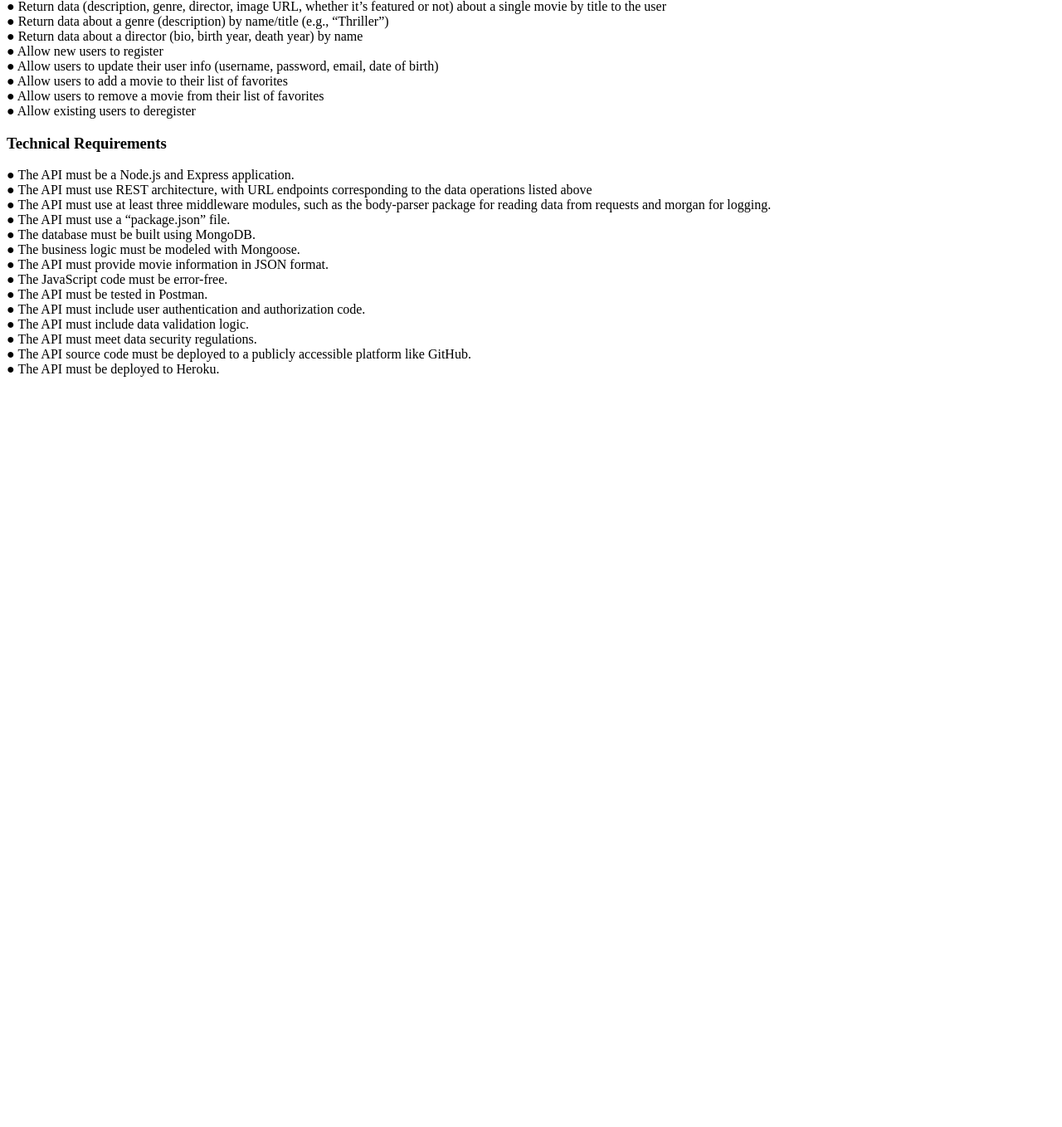
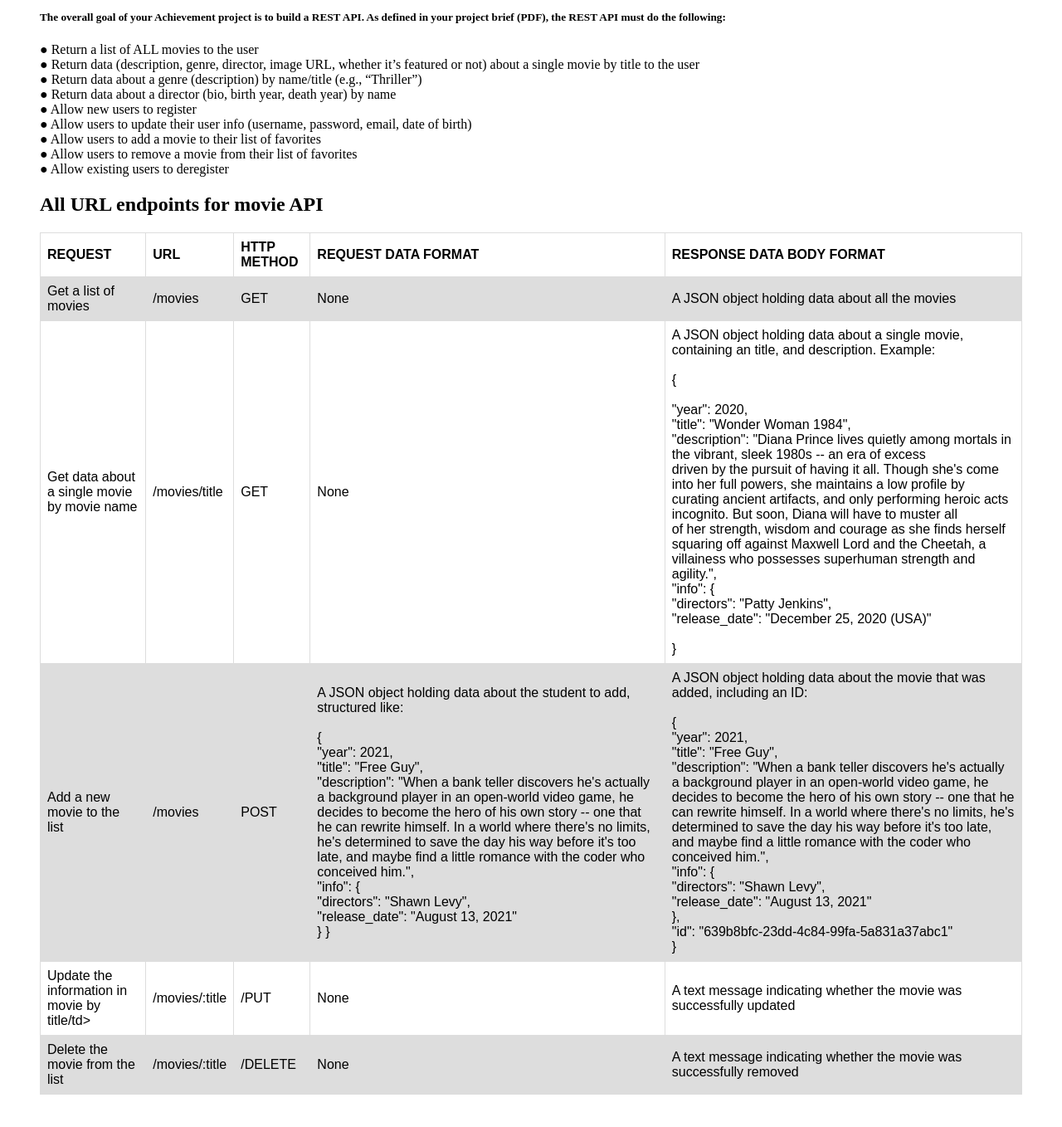
Before and after one commit to fieldnaphat/myFlix-App, a website: page movie_api/public/documentation.html in a window 1280 px wide. Shown: the part 222-1580 px from the top of the page at 83% size. Before the commit the page ends 800 px from the top, so only its background shows below. Drawn offline with Linux system fonts and the light colour scheme.

Commit message:
- Add documentation for each of your endpoints to your “documentation.html” file - Build method type (GET, POST, PUT, or DELETE) for manage movie data.

```diff
--- a/movie_api/package.json
+++ b/movie_api/package.json
@@ -12,6 +12,7 @@
     "body-parser": "^1.19.0",
     "express": "^4.17.1",
     "method-override": "^3.0.0",
-    "morgan": "^1.10.0"
+    "morgan": "^1.10.0",
+    "uuid": "^8.3.2"
   }
 }
--- a/movie_api/public/documentation.html
+++ b/movie_api/public/documentation.html
@@ -7,6 +7,30 @@
   <meta name="viewport" content="width=device-width, initial-scale=1.0" />
   <title>Documentation</title>
 </head>
+
+
+<style>
+
+  body {
+    margin: 3rem;
+  }
+  table {
+    font-family: arial, sans-serif;
+    border-collapse: collapse;
+    width: 100%;
+  }
+
+  td,
+  th {
+    border: 1px solid #dddddd;
+    text-align: left;
+    padding: 8px;
+  }
+
+  tr:nth-child(even) {
+    background-color: #dddddd;
+  }
+</style>
 
 <body>
   <section>
@@ -21,10 +45,12 @@
     </p>
 
     <h3>Essential Features</h3>
+    <h5>The overall goal of your Achievement project is to build a REST API. As defined in your project brief (PDF), the
+      REST API must do the following:</h5>
     <p>
       ● Return a list of ALL movies to the user<br>
-      ● Return data (description, genre, director, image URL, whether it’s featured or not) about a
-      single movie by title to the user<br>
+      ● Return data (description, genre, director, image URL, whether it’s featured or not) about a single movie by
+      title to the user<br>
       ● Return data about a genre (description) by name/title (e.g., “Thriller”)<br>
       ● Return data about a director (bio, birth year, death year) by name<br>
       ● Allow new users to register<br>
@@ -34,26 +60,93 @@
       ● Allow existing users to deregister<br>
     </p>
 
-    <h3>Technical Requirements</h3>
-    <p>
-      ● The API must be a Node.js and Express application. <br>
-      ● The API must use REST architecture, with URL endpoints corresponding to the data
-      operations listed above<br>
-      ● The API must use at least three middleware modules, such as the body-parser package for
-      reading data from requests and morgan for logging.<br>
-      ● The API must use a “package.json” file.<br>
-      ● The database must be built using MongoDB.<br>
-      ● The business logic must be modeled with Mongoose.<br>
-      ● The API must provide movie information in JSON format.<br>
-      ● The JavaScript code must be error-free.<br>
-      ● The API must be tested in Postman.<br>
-      ● The API must include user authentication and authorization code.<br>
-      ● The API must include data validation logic.<br>
-      ● The API must meet data security regulations.<br>
-      ● The API source code must be deployed to a publicly accessible platform like GitHub.<br>
-      ● The API must be deployed to Heroku.<br>
-    </p>
+    <h2>All URL endpoints for movie API</h2>
 
+    <table>
+      <tr>
+        <th>REQUEST</th>
+        <th>URL</th>
+        <th>HTTP METHOD</th>
+        <th>REQUEST DATA FORMAT</th>
+        <th>RESPONSE DATA BODY FORMAT</th>
+      </tr>
+
+      <tr>
+        <td>Get a list of movies</td>
+        <td>/movies</td>
+        <td>GET</td>
+        <td>None</td>
+        <td>A JSON object holding data about all the movies</td>
+      </tr>
+
+      <tr>
+        <td>Get data about a single movie by movie name</td>
+        <td>/movies/title</td>
+        <td>GET</td>
+        <td>None</td>
+        <td>A JSON object holding data about a single movie, containing an title, and description. Example:<br><br>
+          {<br><br>
+          "year": 2020,<br>
+          "title": "Wonder Woman 1984",<br>
+          "description": "Diana Prince lives quietly among mortals in the vibrant, sleek 1980s -- an era of excess<br>
+          driven by the pursuit of having it all. Though she's come into her full powers, she maintains a low profile by<br>
+          curating ancient artifacts, and only performing heroic acts incognito. But soon, Diana will have to muster all<br>
+          of her strength, wisdom and courage as she finds herself squaring off against Maxwell Lord and the Cheetah, a<br>
+          villainess who possesses superhuman strength and agility.",<br>
+          "info": {<br>
+          "directors": "Patty Jenkins",<br>
+          "release_date": "December 25, 2020 (USA)"<br><br>
+          }
+        </td>
+      </tr>
+
+      <tr>
+        <td>Add a new movie to the list</td>
+        <td>/movies</td>
+        <td>POST</td>
+        <td> A JSON object holding data about the student to add, structured like: <br><br>
+          {<br>
+            "year": 2021,<br>
+            "title": "Free Guy",<br>
+            "description": "When a bank teller discovers he's actually a background player in an open-world video game, he decides to become the hero of his own story -- one that he can rewrite himself. In a world where there's no limits, he's determined to save the day his way before it's too late, and maybe find a little romance with the coder who conceived him.",<br>
+            "info": {<br>
+            "directors": "Shawn Levy",<br>
+            "release_date": "August 13, 2021"<br>
+            }
+          }
+        </td>
+
+        <td>A JSON object holding data about the movie that was added, including an ID:<br><br>
+
+          {<br>
+            "year": 2021,<br>
+            "title": "Free Guy",<br>
+            "description": "When a bank teller discovers he's actually a background player in an open-world video game, he decides to become the hero of his own story -- one that he can rewrite himself. In a world where there's no limits, he's determined to save the day his way before it's too late, and maybe find a little romance with the coder who conceived him.",<br>
+            "info": {<br>
+                "directors": "Shawn Levy",<br>
+                "release_date": "August 13, 2021"<br>
+            },<br>
+            "id": "639b8bfc-23dd-4c84-99fa-5a831a37abc1"<br>
+        }
+        </td>
+      </tr>
+
+      <tr>
+        <td>Update the information in movie by title/td>
+        <td>/movies/:title</td>
+        <td>/PUT</td>
+        <td>None</td>
+        <td>A text message indicating whether the movie was successfully updated</td>
+      </tr>
+
+      <tr>
+        <td>Delete the movie from the list</td>
+        <td>/movies/:title</td>
+        <td>/DELETE</td>
+        <td>None</td>
+        <td>A text message indicating whether the movie was successfully removed</td>
+      </tr>
+    </table>
   </section>
 </body>
 
```
Also changed, not shown: movie_api/index.js (+41 -1 lines), 1 other file.
